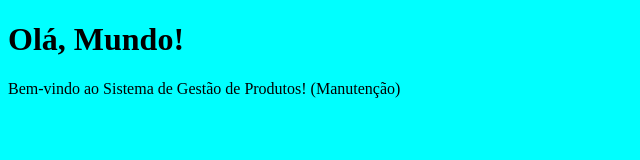
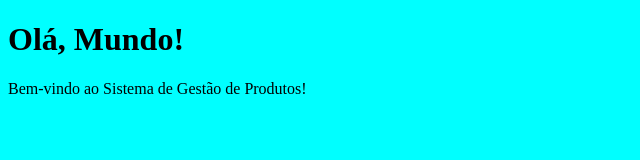
Before and after one commit to willmasters3/Projeto-Sistema-de-Gest-o-de-Produtos, a website: page public/index.html in a window 1280 px wide. Shown: the whole page, without its empty margins (0-640 px from the left). Drawn offline with Linux system fonts and the light colour scheme.

Commit message:
Sistema Gestão de Produtos 02/12

```diff
--- a/public/index.html
+++ b/public/index.html
@@ -10,6 +10,6 @@
 </head>
 <body>
     <h1>Olá, Mundo!</h1>
-    <p>Bem-vindo ao Sistema de Gestão de Produtos! (Manutenção)</p>
+    <p>Bem-vindo ao Sistema de Gestão de Produtos!</p>
 </body>
 </html>
```
